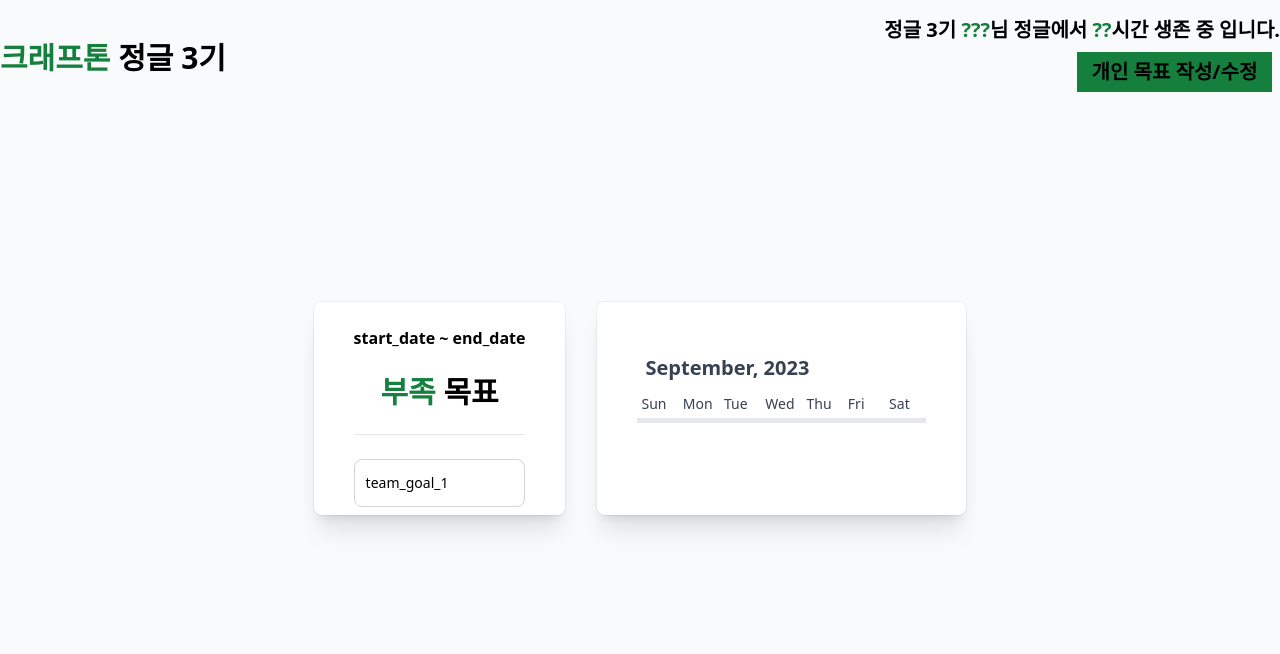
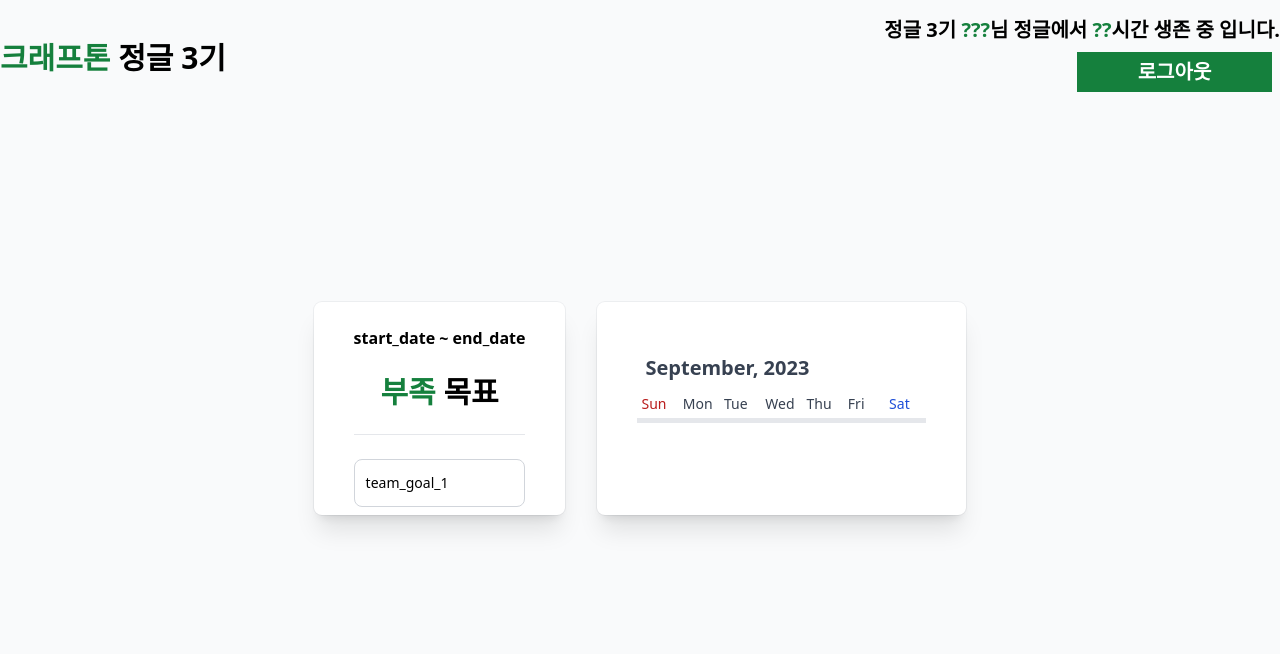
Before and after one commit to J-dbd/kj_00_survive, a Python web app: template templates/team_page.html in a window 1280 px wide. Shown: the top 654 px of the page. Run offline with Jinja, Linux system fonts and the light colour scheme; the template is opened without the code that fills it, so the values that code supplies are empty; some libraries are stand-ins or nearby versions.

Commit message:
add logout button

```diff
--- a/templates/team_page.html
+++ b/templates/team_page.html
@@ -30,7 +30,7 @@
                         중 입니다.
                     </div>
                     <div class="flex justify-end m-2 text-xl font-semibold">
-                        <button class="w-[195px] h-[40px] bg-green-700 p-1">개인 목표 작성/수정</button>
+                        <button onclick="window.location.href=`{{ url_for('login') }}`" class="w-[195px] h-[40px] bg-green-700 p-1 text-white">로그아웃</button>
                     </div>
                 </div>
             </div>
@@ -62,13 +62,13 @@
                                     <h2 class="ml-2 text-xl font-bold leading-none">September, 2023</h2>
                                 </div>
                                 <div class="grid grid-cols-7 mt-4">
-                                    <div class="pl-1 text-sm">Sun</div>
+                                    <div class="pl-1 text-sm text-red-700">Sun</div>
                                     <div class="pl-1 text-sm">Mon</div>
                                     <div class="pl-1 text-sm">Tue</div>
                                     <div class="pl-1 text-sm">Wed</div>
                                     <div class="pl-1 text-sm">Thu</div>
                                     <div class="pl-1 text-sm">Fri</div>
-                                    <div class="pl-1 text-sm">Sat</div>
+                                    <div class="pl-1 text-sm text-blue-700">Sat</div>
                                 </div>
                                 <div id="calendar_date"
                                     class="grid flex-grow w-full h-auto grid-cols-7 grid-rows-5 gap-px pt-px mt-1 bg-gray-200">
```
